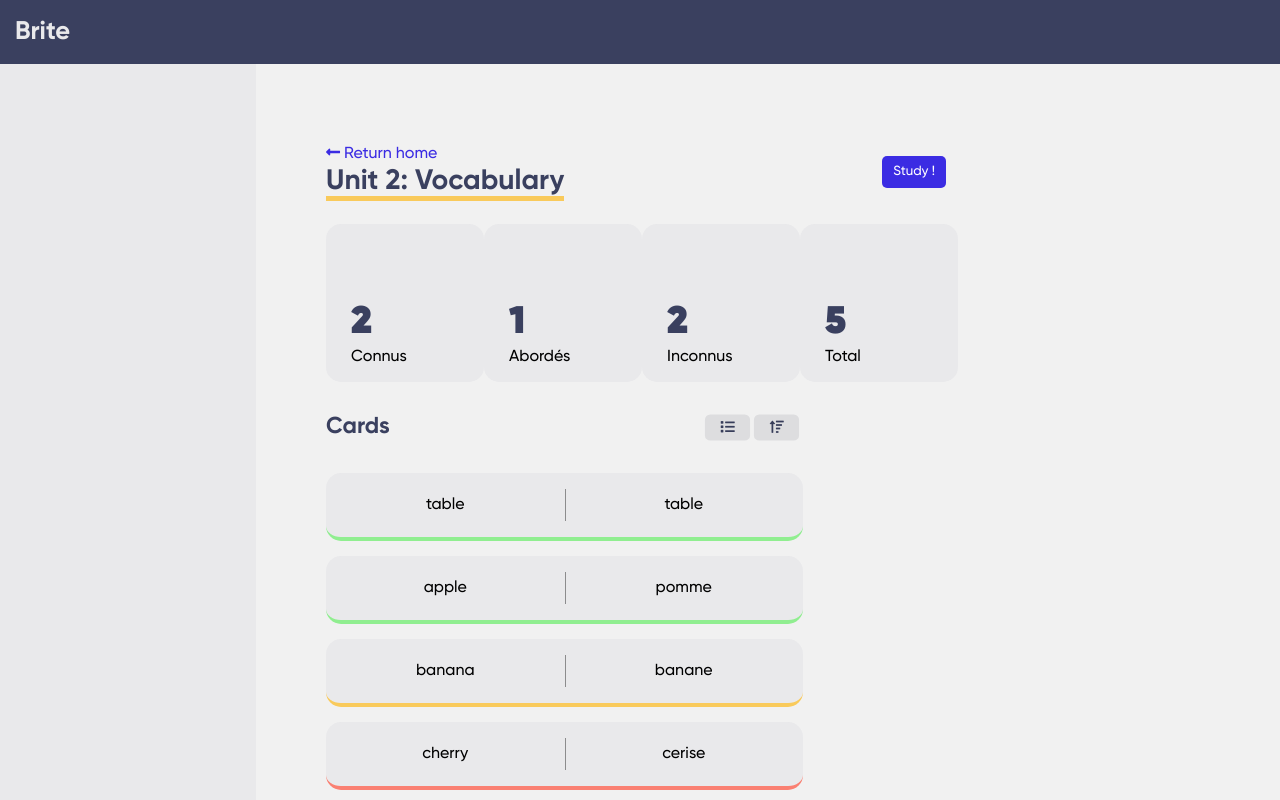
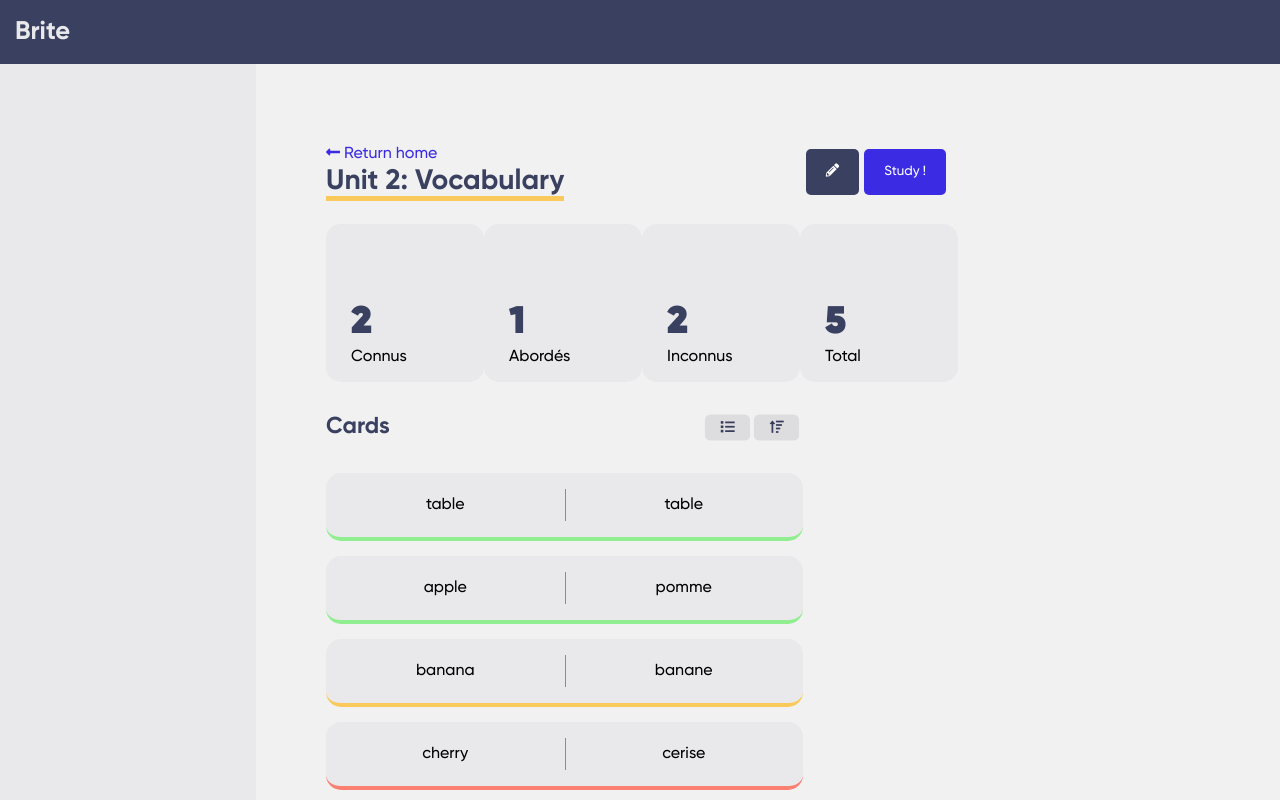
Before and after one commit to Kaporos/Bride, a Svelte app: page / in a window 1280 px wide. Built offline with nearby package versions, Linux system fonts and the light colour scheme.

Commit message:
Adding edit button

```diff
--- a/src/CollectionView/TitleBar.svelte
+++ b/src/CollectionView/TitleBar.svelte
@@ -12,7 +12,11 @@
             <p id="listname">{ collectionName }</p>
 
         </div>
-        <ActionButton text="Study !"/>
+        <div id="buttons">
+            <ActionButton text="<i class='fas fa-pencil-alt'></i>" color="var(--dark)"/>
+            <ActionButton text="Study !"/>
+
+        </div>
     </div>
 </main>
 
@@ -45,4 +49,11 @@
         background-color: var(--accent);
 
     }
+
+    #buttons {
+        display: flex;
+        gap: 5px;
+    }
+
+
 </style>
--- a/src/utils/ActionButton.svelte
+++ b/src/utils/ActionButton.svelte
@@ -1,20 +1,19 @@
 <script>
     export let text;
+    export let color = "var(--primary)"
 </script>
 
 
 <main>
-    <button class="act_btn">{ text }</button>
+    <button class="act_btn" style="background-color: {color}">{@html text }</button>
 </main>
 
 <style>
 
     .act_btn {
-        background-color: var(--primary);
         border: none;
         outline: none;
-        width: 5vw;
-        height: 2.5vw;
+        padding: 15px 20px 15px 20px;
         border-radius: 5px;
         color: white;
         font-family : inherit;
```
